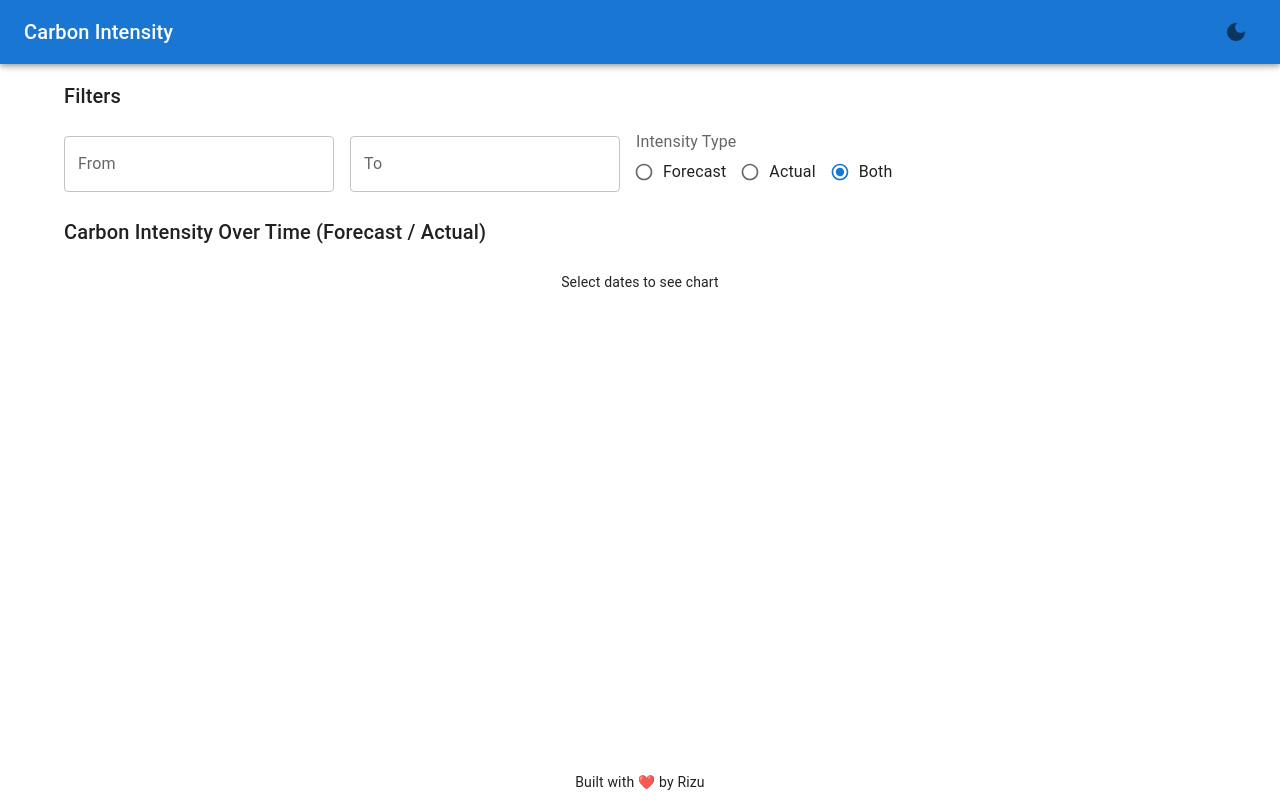
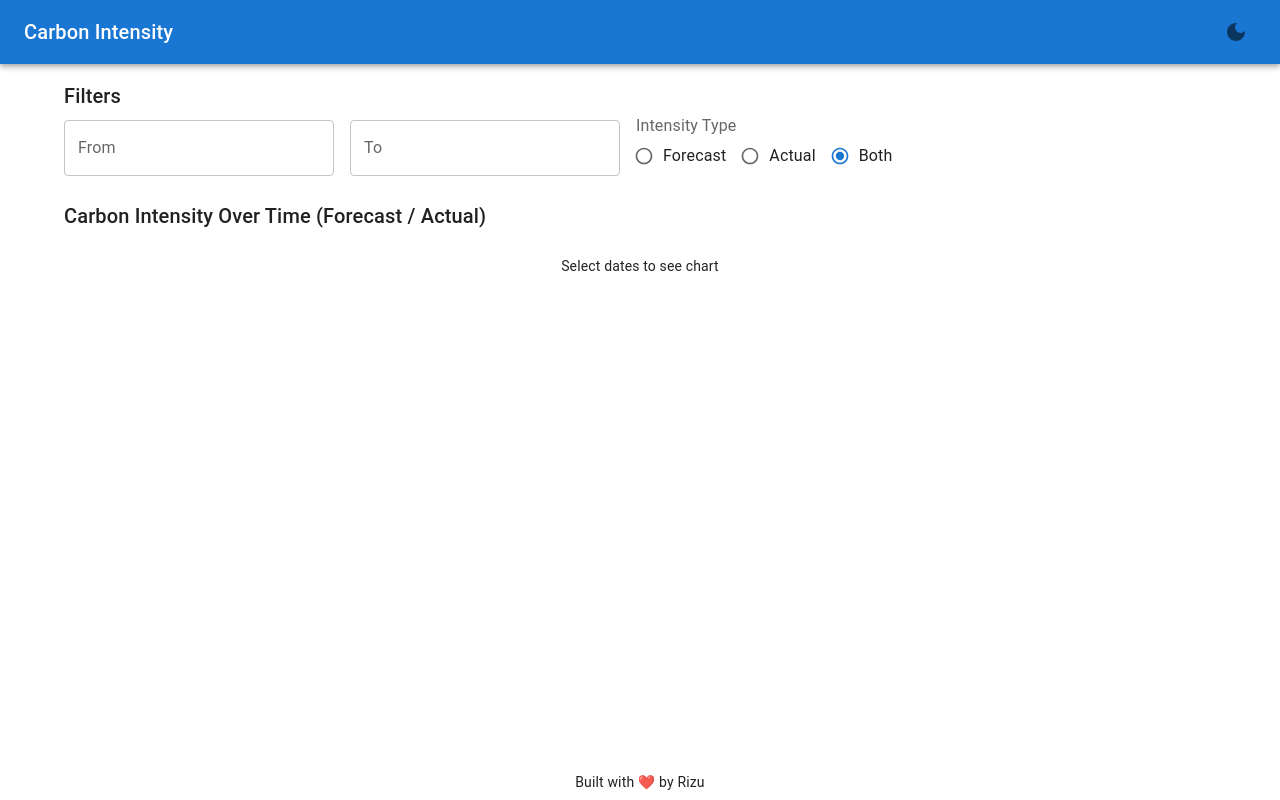
Before and after one commit to rizwan-rizu/arenko-excercise, a React (Vite) app: page / in a window 1280 px wide. Built offline with nearby package versions, Linux system fonts and the light colour scheme.

Commit message:
deleted css as i am using MUI

```diff
--- a/src/index.css
+++ /dev/null
@@ -1,71 +0,0 @@
-:root {
-  font-family: Inter, system-ui, Avenir, Helvetica, Arial, sans-serif;
-  line-height: 1.5;
-  font-weight: 400;
-
-  color-scheme: light dark;
-  color: rgba(255, 255, 255, 0.87);
-  background-color: #242424;
-
-  font-synthesis: none;
-  text-rendering: optimizeLegibility;
-  -webkit-font-smoothing: antialiased;
-  -moz-osx-font-smoothing: grayscale;
-}
-
-a {
-  font-weight: 500;
-  color: #646cff;
-  text-decoration: inherit;
-}
-
-a:hover {
-  color: #535bf2;
-}
-
-body {
-  margin: 0;
-  min-width: 320px;
-  min-height: 100vh;
-}
-
-h1 {
-  font-size: 3.2em;
-  line-height: 1.1;
-}
-
-button {
-  border-radius: 8px;
-  border: 1px solid transparent;
-  padding: 0.6em 1.2em;
-  font-size: 1em;
-  font-weight: 500;
-  font-family: inherit;
-  background-color: #1a1a1a;
-  cursor: pointer;
-  transition: border-color 0.25s;
-}
-
-button:hover {
-  border-color: #646cff;
-}
-
-button:focus,
-button:focus-visible {
-  outline: 4px auto -webkit-focus-ring-color;
-}
-
-@media (prefers-color-scheme: light) {
-  :root {
-    color: #213547;
-    background-color: #ffffff;
-  }
-
-  a:hover {
-    color: #747bff;
-  }
-
-  button {
-    background-color: #f9f9f9;
-  }
-}
--- a/src/main.tsx
+++ b/src/main.tsx
@@ -1,7 +1,6 @@
 import { StrictMode } from 'react'
 import { BrowserRouter } from "react-router-dom";
 import { createRoot } from 'react-dom/client'
-import './index.css'
 import App from './App.tsx'
 import { ThemeProvider } from './themeContext.tsx';
 
--- a/src/pages/carbonIntensity/index.tsx
+++ b/src/pages/carbonIntensity/index.tsx
@@ -57,7 +57,7 @@
 
   const body = () => (
     <Container role="main" aria-label="Carbon Intensity Data">
-      <Typography sx={{ py: 2 }} variant="h6">Filters</Typography>
+      <Typography sx={{ pt: 2 }} variant="h6">Filters</Typography>
       <Stack direction="row" alignItems={"center"} sx={{ flexWrap: 'wrap' }} spacing={2}>
         <DateTimeField aria-label="Select from date" label="From" disableFuture={true} handleChange={(value: Dayjs) => dispatch(setFromDate(value))} />
         <DateTimeField aria-label="Select to date" label="To" disableFuture={true} handleChange={(value: Dayjs) => dispatch(setToDate(value))} />
```
